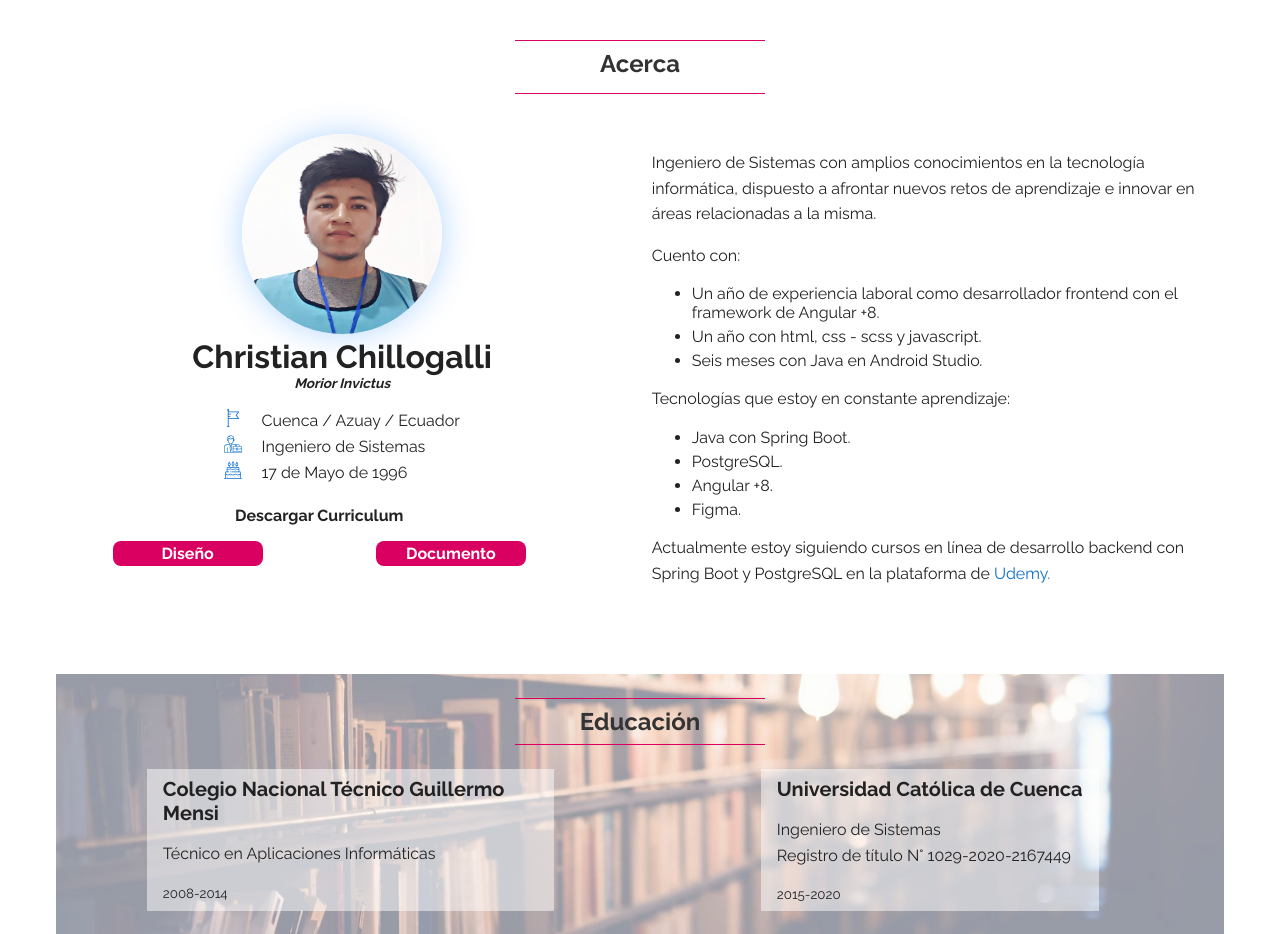
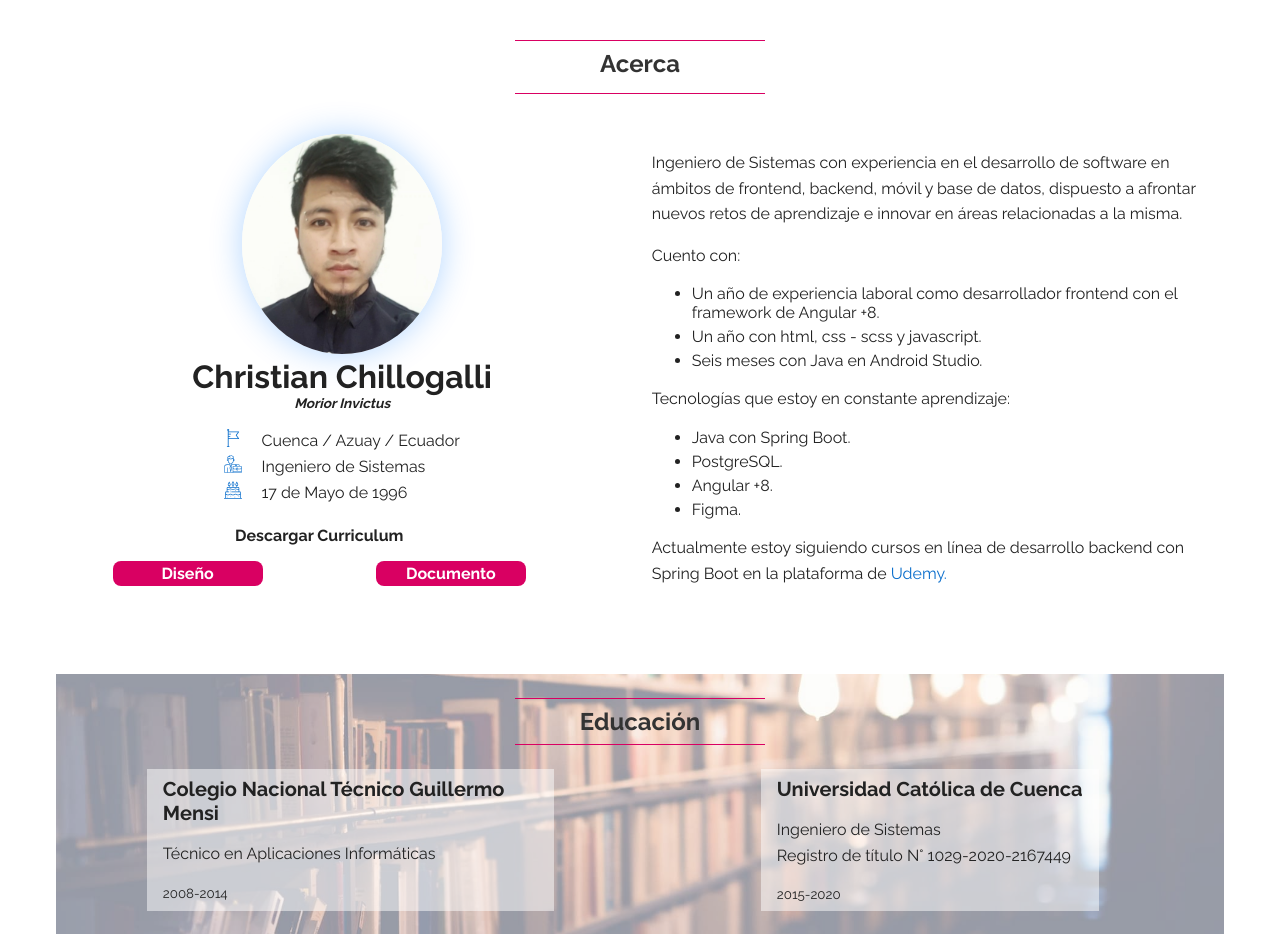
Before and after one commit to Chrisxavix/welcome, a plain HTML site: page index.html in a window 1280 px wide. Shown: the part 880-1814 px from the top of the page. Drawn offline with Linux system fonts and the light colour scheme.

Commit message:
feat: update profile and about

```diff
--- a/index.html
+++ b/index.html
@@ -106,7 +106,7 @@
 
         <article class="margin-top-2">
             <div class="about-profile">
-                <img src="assets/foto-chris.jpg" alt="Christian Chillogalli">
+                <img src="assets/chris-profile.jpg" alt="Christian Chillogalli">
             </div>
 
             <aside class="text-center margin-top">
@@ -168,14 +168,14 @@
 
             <section class="downland-cv">
                 <h4>Descargar Curriculum</h4>
-                <a class="btn-cv" href="https://chrisxavix.github.io/welcome/assets/cv-d-chillogalli-chris.pdf" target="__blank" rel="noopener">Diseño</a>
-                <a class="btn-cv" href="https://chrisxavix.github.io/welcome/assets/cv-g-chillogalli-christian.pdf" target="__blank" rel="noopener">Documento</a>
+                <a class="btn-cv" href="https://chrisxavix.github.io/welcome/assets/cv-d-chillogalli-chrischill.pdf" target="__blank" rel="noopener">Diseño</a>
+                <a class="btn-cv" href="https://chrisxavix.github.io/welcome/assets/cv-g-chillogalli-chrischill.pdf" target="__blank" rel="noopener">Documento</a>
             </section>
         </article>
 
         <article class="margin-top-2 about_son">
             <p>
-                Ingeniero de Sistemas con amplios conocimientos en la tecnología informática, dispuesto a afrontar nuevos retos de aprendizaje e innovar en áreas relacionadas a la misma.
+                Ingeniero de Sistemas con experiencia en el desarrollo de software en ámbitos de frontend, backend, móvil y base de datos, dispuesto a afrontar nuevos retos de aprendizaje e innovar en áreas relacionadas a la misma.
             </p>
 
             <p>Cuento con:</p>
@@ -210,7 +210,7 @@
             </ul>
 
             <p>
-                Actualmente estoy siguiendo cursos en línea de desarrollo backend con Spring Boot y PostgreSQL en la plataforma de <a class="about-link" target="__blank" rel="noopener" href="https://www.udemy.com/">Udemy.</a>
+                Actualmente estoy siguiendo cursos en línea de desarrollo backend con Spring Boot en la plataforma de <a class="about-link" target="__blank" rel="noopener" href="https://www.udemy.com/">Udemy.</a>
             </p>
         </article>
     </section>
--- a/styles/styles.css
+++ b/styles/styles.css
@@ -356,7 +356,7 @@ Móvil y PC*/
 .about-profile img {
     border-radius: 50%;
     width: 200px;
-    height: 200px;
+    height: 220px;
     box-shadow: 0 0 2rem rgb(0, 119, 255, 0.3);
 }
 
```
Also changed, not shown: assets/chris-profile.jpg (added), 4 other files.
